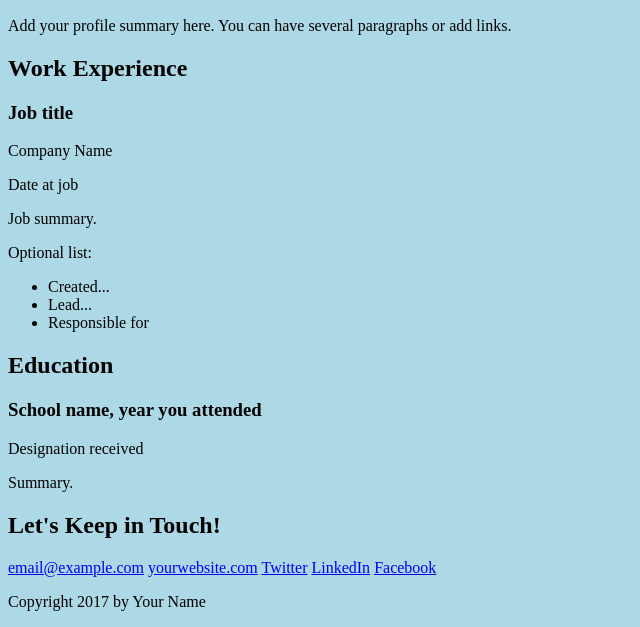
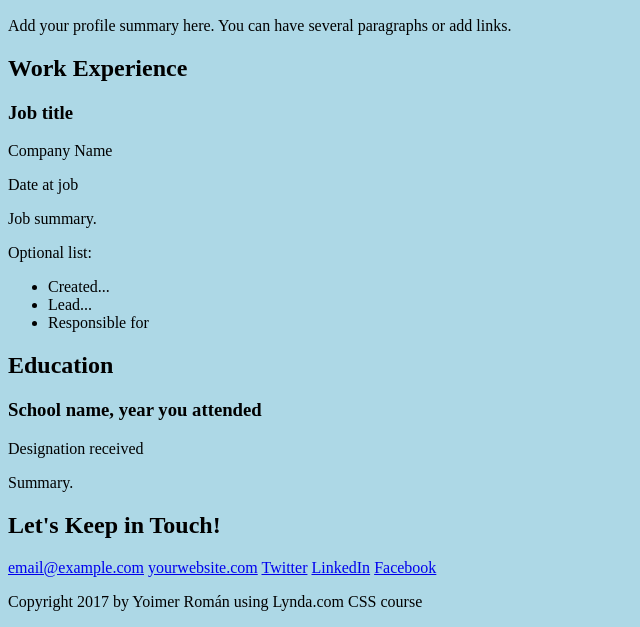
Before and after one commit to Yoimer/ccs1, a plain HTML site: page css-resume/index.html in a window 1280 px wide. Shown: the part 344-971 px from the top of the page, without its empty margins (0-640 px from the left). Drawn offline with Linux system fonts and the light colour scheme.

Commit message:
Modified copyright

```diff
--- a/css-resume/index.html
+++ b/css-resume/index.html
@@ -71,7 +71,7 @@
             <a href="#" target="_blank">Facebook</a>
         </div>
 
-        <p>Copyright 2017 by Your Name</p>
+        <p>Copyright 2017 by Yoimer Román using Lynda.com CSS course</p>
     </footer>
 </body>
 </html>
```
